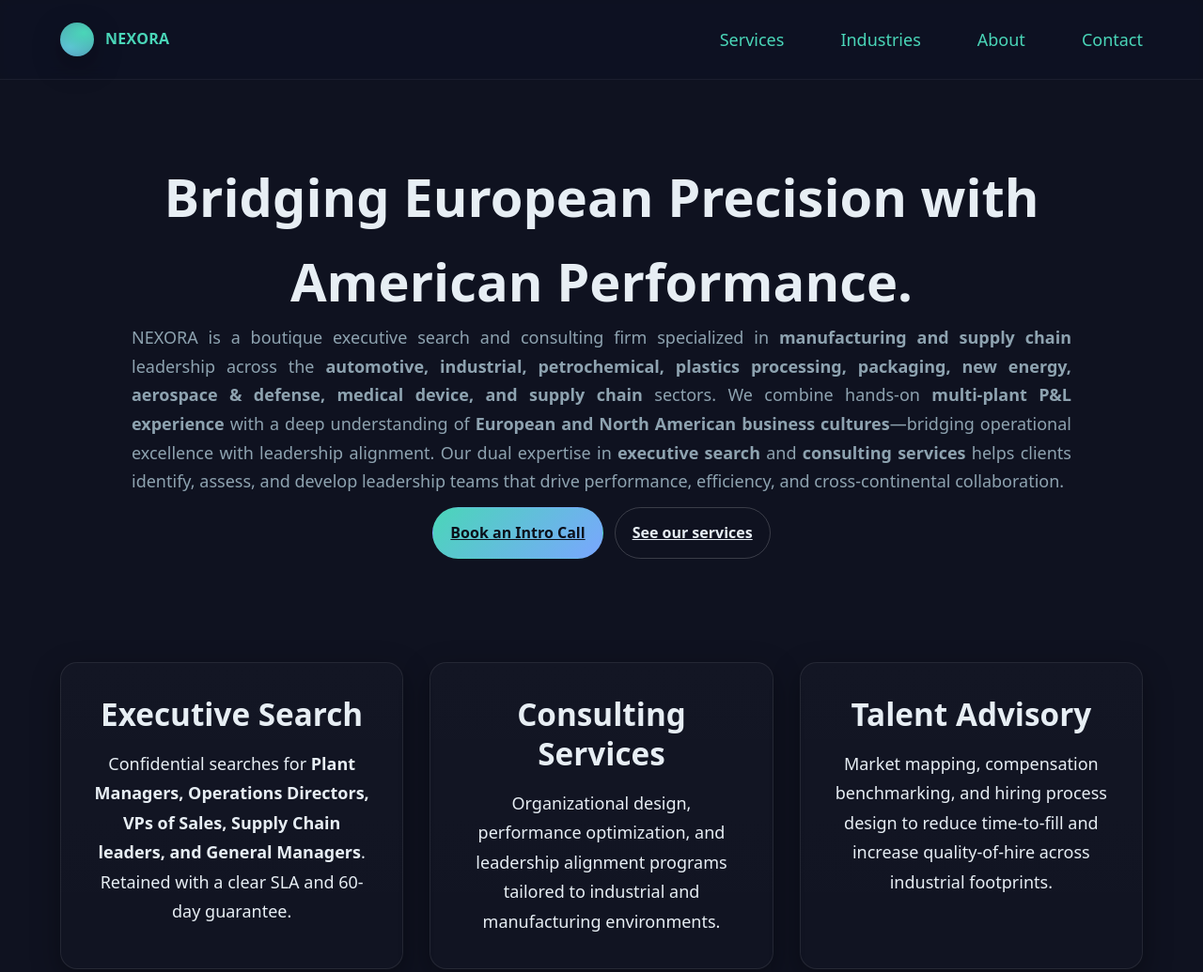
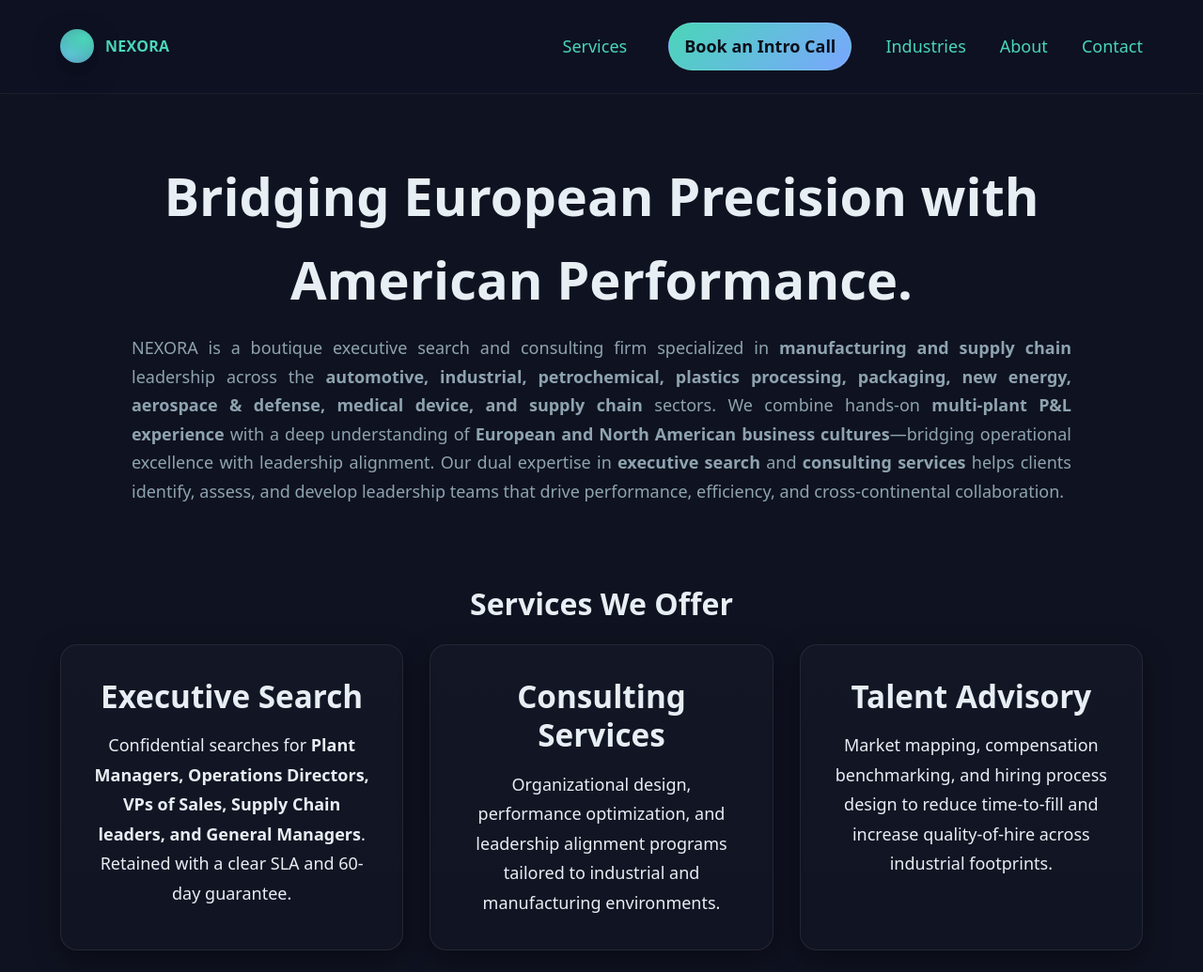
Before and after one commit to gbroder25/globalsparx, a plain HTML site: page index.html in a window 1280 px wide. Shown: the top 1035 px of the page at 94% size. Drawn offline with Linux system fonts and the light colour scheme.

Commit message:
Refactor navigation and hero section styles
Updated navigation styles and adjusted layout for better alignment. Removed the hero CTA row as per request.

```diff
--- a/index.html
+++ b/index.html
@@ -24,25 +24,38 @@
     .logo{width:36px;height:36px;border-radius:50%;background:
       radial-gradient(120px 80px at 70% 30%, var(--accent), transparent 60%),
       radial-gradient(120px 80px at 30% 70%, var(--accent-2), transparent 60%), #1a1f2e;box-shadow:var(--shadow)}
-    nav{display:flex;gap:60px}
+
+    nav{display:flex;align-items:center;gap:36px}
     nav a{color:var(--accent);text-decoration:none;font-weight:500;font-size:18px;transition:color .25s}
     nav a:hover{color:var(--accent-2)}
+    .nav-cta{
+      margin-left:8px;
+      padding:10px 16px;
+      border-radius:999px;
+      background:linear-gradient(135deg,var(--accent),var(--accent-2));
+      color:#0b0f1a !important;
+      font-weight:700;
+      border:1px solid rgba(255,255,255,.12);
+    }
+    .nav-cta:hover{filter:saturate(1.05)}
 
     /* Section anchor offset so header doesn't cover it */
     section{scroll-margin-top:90px}
 
     /* Hero */
-    .hero{padding:80px 0 40px;text-align:center}
+    .hero{padding:64px 0 8px;text-align:center}
     .headline{font-size:clamp(28px,5vw,56px);font-weight:800}
-    .subhead{font-size:18px;color:var(--muted);text-align:justify;margin:0 auto;max-width:1000px;line-height:1.7}
-    .cta-row{display:flex;flex-wrap:wrap;gap:12px;justify-content:center;margin-top:12px}
-    .btn{display:inline-block;padding:14px 18px;border-radius:999px;font-weight:600;border:1px solid transparent}
-    .btn-primary{background:linear-gradient(135deg,var(--accent),var(--accent-2));color:#0b0f1a}
-    .btn-outline{border-color:rgba(255,255,255,.18);color:var(--text)}
+    .subhead{font-size:18px;color:var(--muted);text-align:justify;margin:12px auto 0;max-width:1000px;line-height:1.7}
 
     .section{padding:46px 0}
 
-    /* ===== Services (centered, equal height, larger look) ===== */
+    /* ===== Services (centered, equal height) ===== */
+    .services-title{
+      text-align:center;
+      font-size:clamp(22px,3vw,32px);
+      font-weight:800;
+      margin-bottom:18px;
+    }
     .services-grid{
       display:grid;
       grid-template-columns:repeat(3,1fr);
@@ -57,14 +70,14 @@
     }
     .service-card{
       width:100%;
-      max-width:520px;               /* keeps them big like your target */
+      max-width:520px;
       background:linear-gradient(180deg,rgba(255,255,255,.02),rgba(255,255,255,.01));
       border:1px solid rgba(255,255,255,.08);
       border-radius:var(--radius);
       box-shadow:var(--shadow);
-      padding:34px 32px;             /* generous padding like the “should be” */
+      padding:34px 32px;
       text-align:center;
-      display:flex;                   /* equal height */
+      display:flex;
       flex-direction:column;
       align-items:center;
       justify-content:flex-start;
@@ -107,6 +120,8 @@
       </a>
       <nav aria-label="Primary">
         <a href="#services">Services</a>
+        <!-- Moved CTA into the top navigation, right after Services -->
+        <a class="nav-cta" href="mailto:sales@globalsparx.com?subject=NEXORA%20Intro%20Call">Book an Intro Call</a>
         <a href="#industries">Industries</a>
         <a href="#about">About</a>
         <a href="#contact">Contact</a>
@@ -126,15 +141,13 @@
         <strong>European and North American business cultures</strong>—bridging operational excellence with leadership alignment.
         Our dual expertise in <strong>executive search</strong> and <strong>consulting services</strong> helps clients identify, assess, and develop leadership teams that drive performance, efficiency, and cross-continental collaboration.
       </p>
-      <div class="cta-row">
-        <a class="btn btn-primary" href="mailto:sales@globalsparx.com?subject=NEXORA%20Inquiry">Book an Intro Call</a>
-        <a class="btn btn-outline" href="#services">See our services</a>
-      </div>
+      <!-- Hero CTA row removed per request -->
     </section>
 
     <!-- ===== SERVICES (centered, equal height) ===== -->
     <section id="services" class="section">
       <div class="container">
+        <h2 class="services-title">Services We Offer</h2>
         <div class="services-grid">
           <article class="service-card">
             <h2>Executive Search</h2>
```
